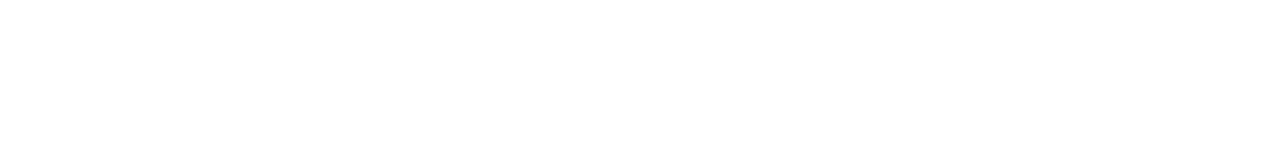
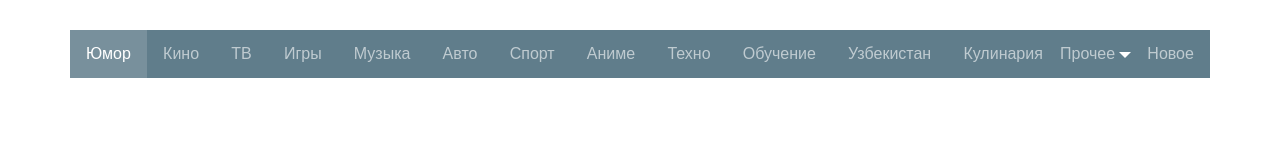
Before and after one commit to faithpacifica/mover-uz, a plain HTML site: page index.html in a window 1280 px wide. Drawn offline with Linux system fonts and the light colour scheme.

Commit message:
initial commit

```diff
--- a/css/main.css
+++ b/css/main.css
@@ -30,7 +30,7 @@ img{
 /* CONTAINER */
 .container {
     width: 100%;
-    max-width: 1240px;
+    max-width: 1180px;
     padding-left: 20px;
     padding-right: 20px;
     margin-left: auto;
@@ -42,3 +42,96 @@ img{
 .main-content{
     flex-grow: 1;
 }
+
+.navigation {
+    background-color: #607D8B;
+    margin: 30px 0;
+    z-index: 100 ;
+}
+
+.navigation-list {
+    display: flex;
+    padding: 0;
+    margin: 0;
+    list-style: none;
+}
+
+.navigation-item {
+    flex-grow: 1;
+    position: relative;
+}
+
+.navigation-item:hover{
+    background-color: #78909C;
+}
+
+.navigation-link {
+    display:block;
+    text-align: center;
+    text-decoration: none;
+    padding: 12px 15px;
+    color: rgba(255, 255,255 , 0.6);
+
+}
+.navigation-item:hover .navigation-link,
+.navigation-link:hover{
+    color:rgba(255, 255,255 , 1);
+}
+
+
+.active{
+    background-color: #78909C;
+    color:rgba(255, 255,255 , 1);
+}
+
+/* Dropdown */
+
+.dropdown-menu {
+    position: absolute;
+    padding: 0;
+    margin: 0;
+    list-style: none;
+    display: none;
+    transition: all 1s ease;
+}
+
+.navigation-item:hover .dropdown-menu {
+    display: block;
+}
+
+.dropdown-menu-link {
+    display: block;
+    padding:  10px;
+    text-decoration: none;
+    color:#fff;
+    background-color:#3f525b;
+    white-space: nowrap;
+}
+
+.dropdown-menu-link:hover{
+    background-color:#78909c;
+}
+
+/* ------------------------ */
+
+.others{
+    position: relative;
+
+}
+.others .navigation-link{
+    padding-left: 0 ;
+}
+
+/* Triangle */
+.others::after{
+    content:'';
+    width: 6px;
+    height: 6px;
+    position: absolute;
+    display: inline-block;
+    border-top:6px solid #fff;
+    border-left: 6px solid transparent;
+    border-right: 6px solid transparent;
+    right: 0px;
+    top:45%;
+}
--- a/index.html
+++ b/index.html
@@ -1,5 +1,6 @@
 <!DOCTYPE html>
 <html lang="en">
+
 <head>
   <meta charset="UTF-8">
   <meta http-equiv="X-UA-Compatible" content="IE=edge">
@@ -11,10 +12,72 @@
   <link rel="stylesheet" href="css/main.css">
 
 </head>
+
 <body>
 
-
+  <main class="main-content">
+    <div class="container">
+      <nav class=" navigation">
+        <ul class="navigation-list">
+          <li class="navigation-item active">
+            <a href="#" class="navigation-link active">Юмор </a>
+          </li>
+          <li class="navigation-item">
+            <a href="#" class="navigation-link">Кино</a>
+          </li>
+          <li class="navigation-item">
+            <a href="#" class="navigation-link"> ТВ</a>
+          </li>
+          <li class="navigation-item">
+            <a href="#" class="navigation-link"> Игры</a>
+          </li>
+          <li class="navigation-item">
+            <a href="#" class="navigation-link"> Музыка</a>
+          </li>
+          <li class="navigation-item">
+            <a href="#" class="navigation-link"> Авто</a>
+          </li>
+          <li class="navigation-item">
+            <a href="#" class="navigation-link"> Спорт</a>
+          </li>
+          <li class="navigation-item">
+            <a href="#" class="navigation-link"> Аниме</a>
+          </li>
+          <li class="navigation-item">
+            <a href="#" class="navigation-link"> Техно</a>
+          </li>
+          <li class="navigation-item">
+            <a href="#" class="navigation-link"> Обучение</a>
+          </li>
+          <li class="navigation-item">
+            <a href="#" class="navigation-link"> Узбекистан</a>
+          </li>
+          <li class="navigation-item">
+            <a href="#" class="navigation-link"> Кулинария</a>
+          </li>
+          <li class="navigation-item others">
+            <a href="#" class="navigation-link">Прочее</a>
+            <ul class="dropdown-menu">
+              <li class="dropdown-menu-item"><a class="dropdown-menu-link" href="#">Семья и дети</a>
+              <li class="dropdown-menu-item"><a class="dropdown-menu-link" href="#">Красота</a></li></li>
+              <li class="dropdown-menu-item"><a class="dropdown-menu-link" href="#">Животные</a> </li>
+              <li class="dropdown-menu-item"><a class="dropdown-menu-link" href="#" >Новости</a></li>
+              <li class="dropdown-menu-item"><a class="dropdown-menu-link" href="#">Природа и путешествия </a></li>
+              <li class="dropdown-menu-item"><a class="dropdown-menu-link" href="#">Конкурс</a></li>
+              <li class="dropdown-menu-item"><a class="dropdown-menu-link" href="#" >Искусство</a></li>
+              <li class="dropdown-menu-item"><a class="dropdown-menu-link" href="#">Реклама</a></li>
+              <li class="dropdown-menu-item"><a class="dropdown-menu-link" href="#" >Разное</a></li>
+            </ul>
+          </li>
+          <li class="navigation-item">
+            <a href="#" class="navigation-link"> Новое</a>
+          </li>
+        </ul>
+      </nav>
+    </div>
+  </main>
 
   <script src="js/main.js"></script>
 </body>
+
 </html>
```
Lines whose indentation alone changed are shown as unchanged.
